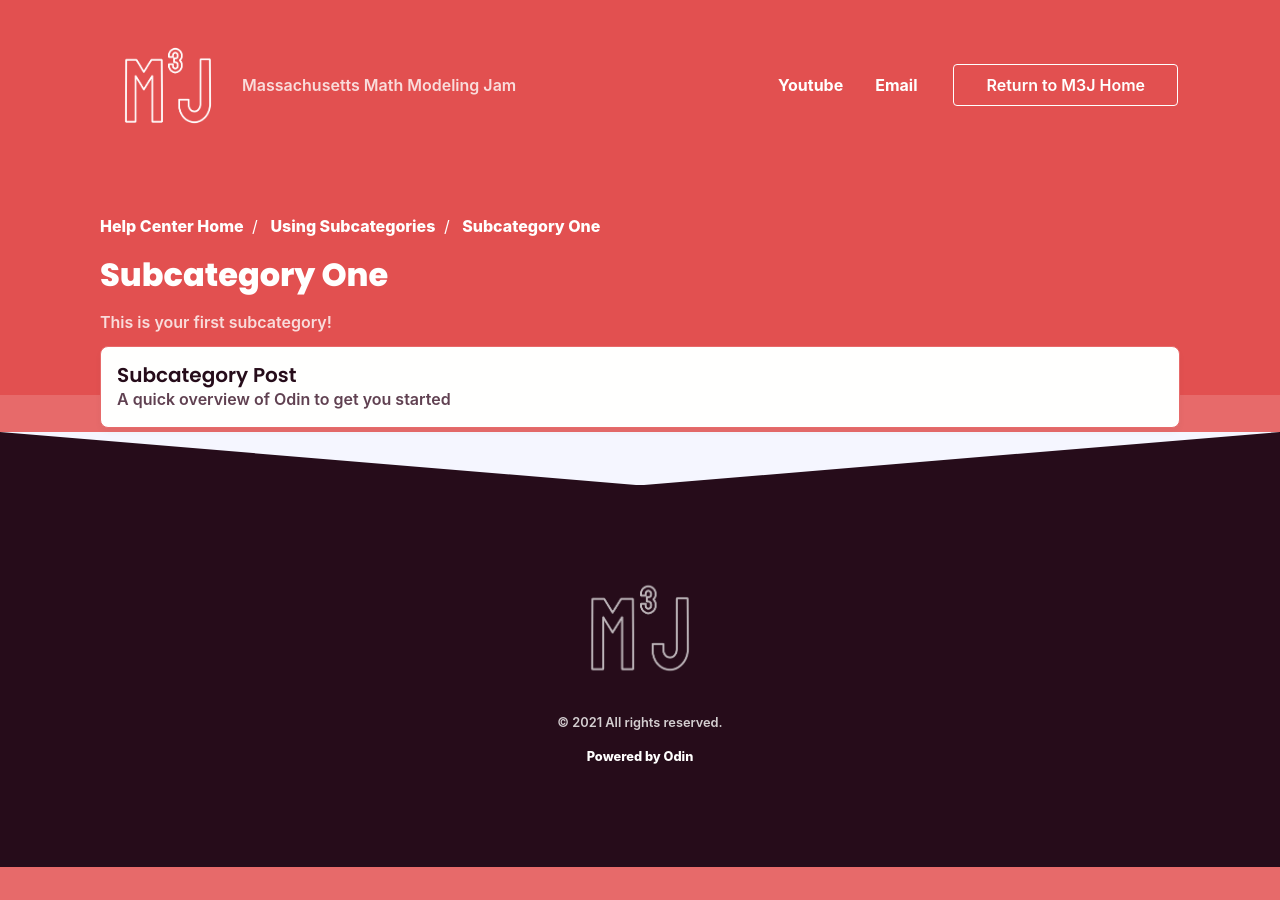
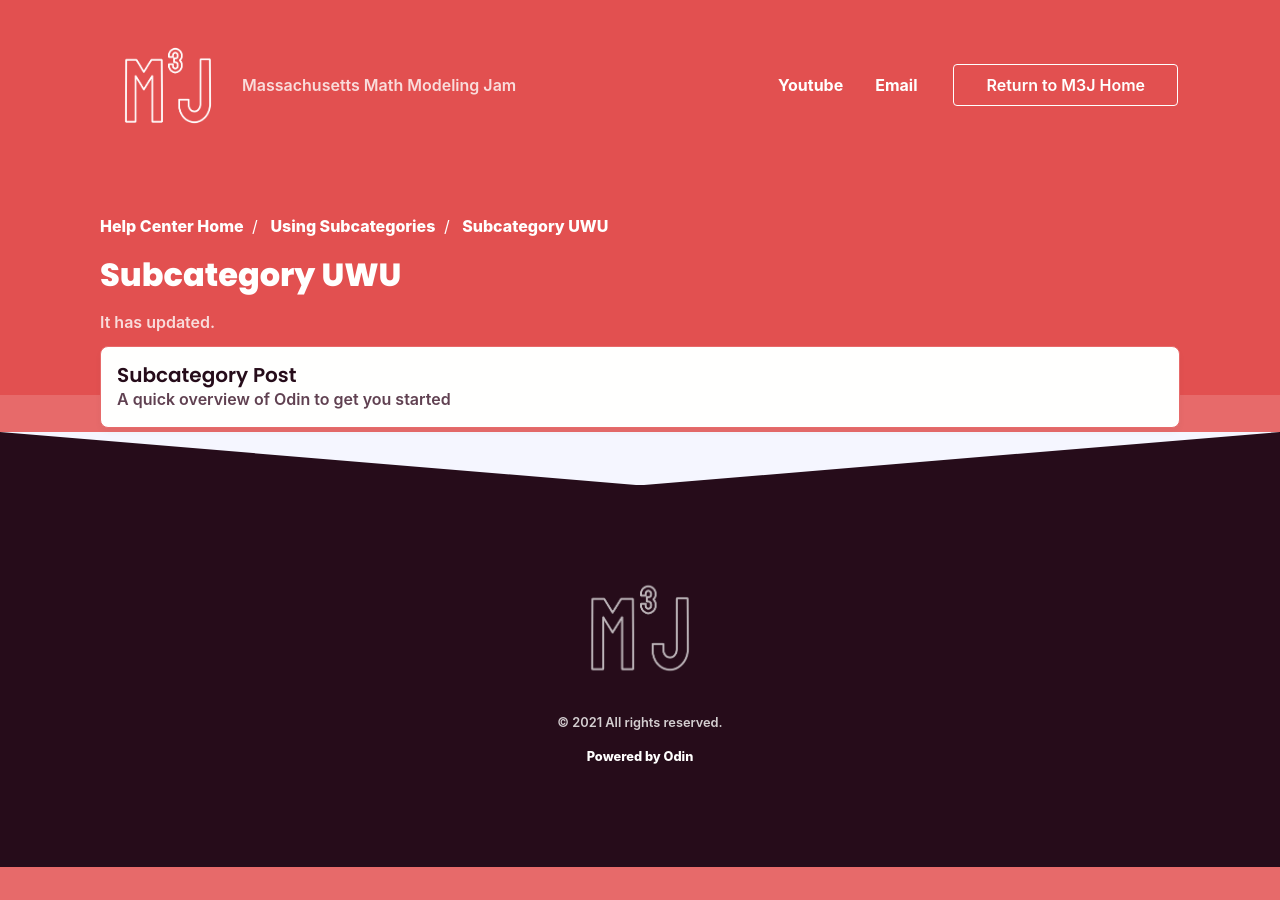
Before and after one commit to mmmjam/odin, a Jekyll site: the page built from subcategory-one.html, in a window 1280 px wide. Built offline with Jekyll 4.4.1, drawn with Linux system fonts in a browser that asks for light colours; nearby versions of some CDN libraries; some web fonts are replaced; comment, search, counter and statistics services are not loaded.

Commit message:
ignore this

```diff
--- a/_data/subcategory_list.yml
+++ b/_data/subcategory_list.yml
@@ -25,10 +25,10 @@ question-four:
 
 #Using Subcategories
 subcategory-one:
-  name: Subcategory One
+  name: Subcategory UWU
   parent-category: using-subcategories
   parent-category-name: Using Subcategories
-  description: This is your first subcategory!
+  description: It has updated.
 subcategory-two:
   name: Subcategory Two
   parent-category: using-subcategories
```
